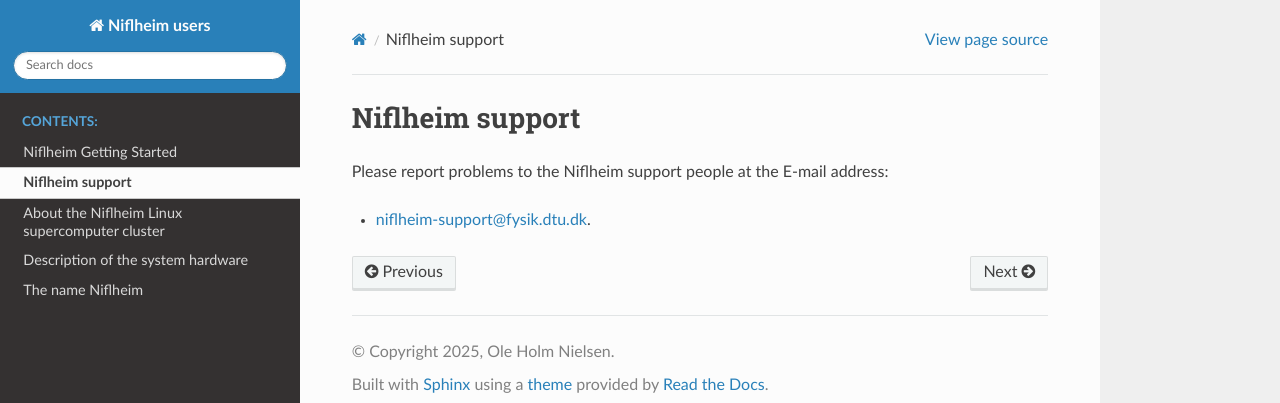
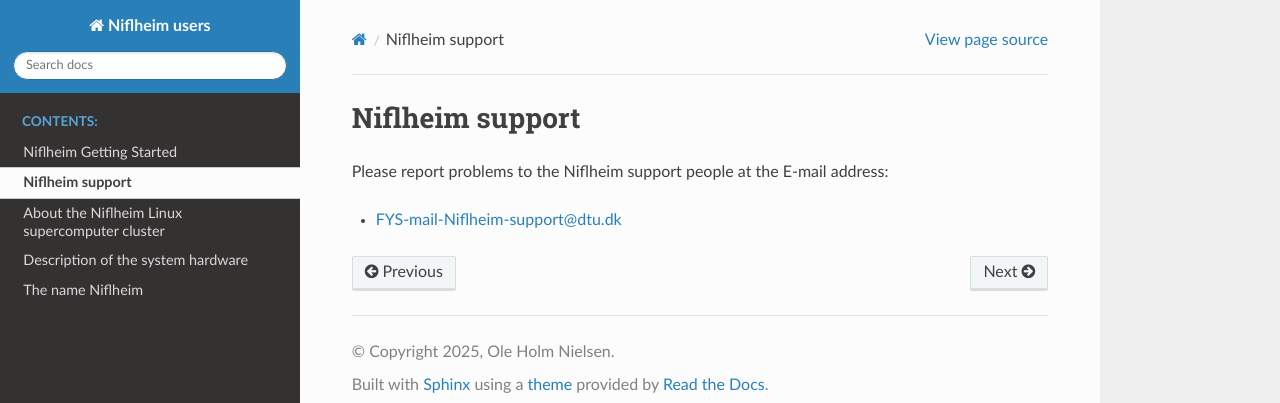
Before and after one commit to OleHolmNielsen/Niflheim_users, a Sphinx documentation site: the page built from docs/Niflheim_support.rst, in a window 1280 px wide. Shown: the top 403 px of the page. Built offline with Sphinx 7.4.7 and the Read the Docs theme 3.1.0, drawn with Linux system fonts in a browser that asks for light colours.

Commit message:
New support mail FYS-mail-Niflheim-support@dtu.dk

```diff
--- a/docs/Niflheim_support.rst
+++ b/docs/Niflheim_support.rst
@@ -6,4 +6,4 @@ Niflheim support
 
 Please report problems to the Niflheim support people at the E-mail address:
 
-* niflheim-support@fysik.dtu.dk.
+* FYS-mail-Niflheim-support@dtu.dk
```
